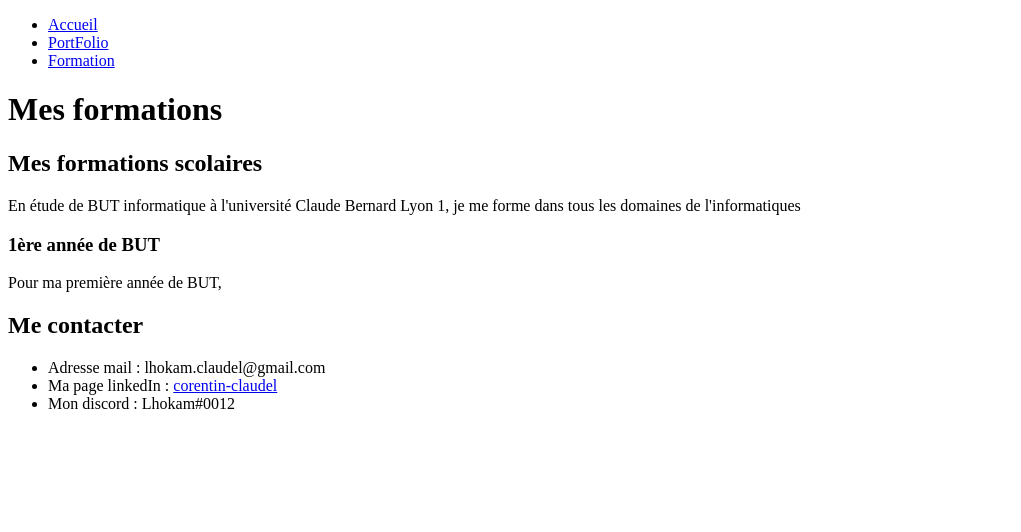
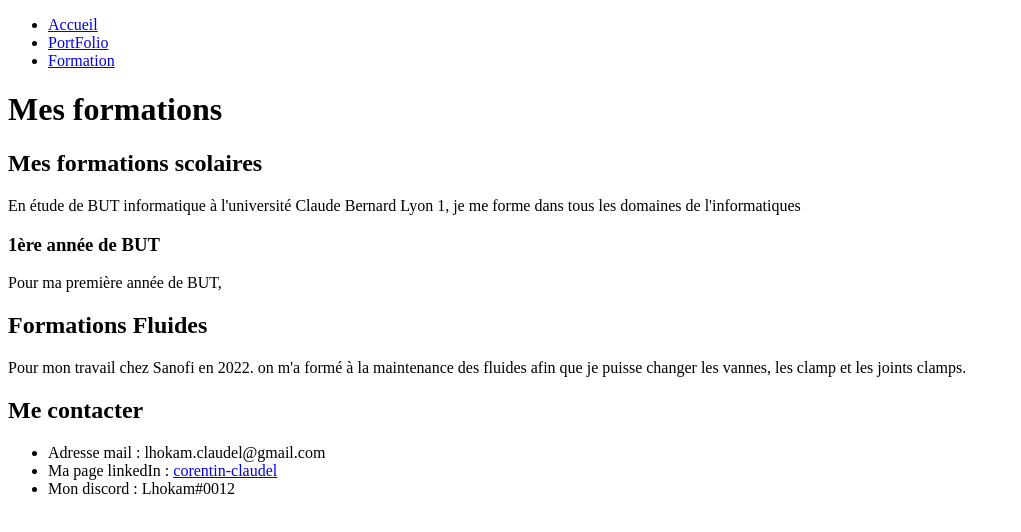
Before and after one commit to Lhokamn/Lhokamn.github.io, a plain HTML site: page webPages/formation.html in a window 1280 px wide. Shown: the whole page, without its empty margins (0-1021 px from the left). Drawn offline with Linux system fonts and the light colour scheme.

Commit message:
rajout formation fluide

```diff
--- a/webPages/formation.html
+++ b/webPages/formation.html
@@ -27,7 +27,8 @@
                 </section>
             </section>
             <section id="extrascolaire">
-                <h2></h2>
+                <h2>Formations Fluides</h2>
+                <p>Pour mon travail chez Sanofi en 2022. on m'a formé à la maintenance des fluides afin que je puisse changer les vannes, les clamp et les joints clamps.</p>
             </section>
         </div>
         <footer>
```
